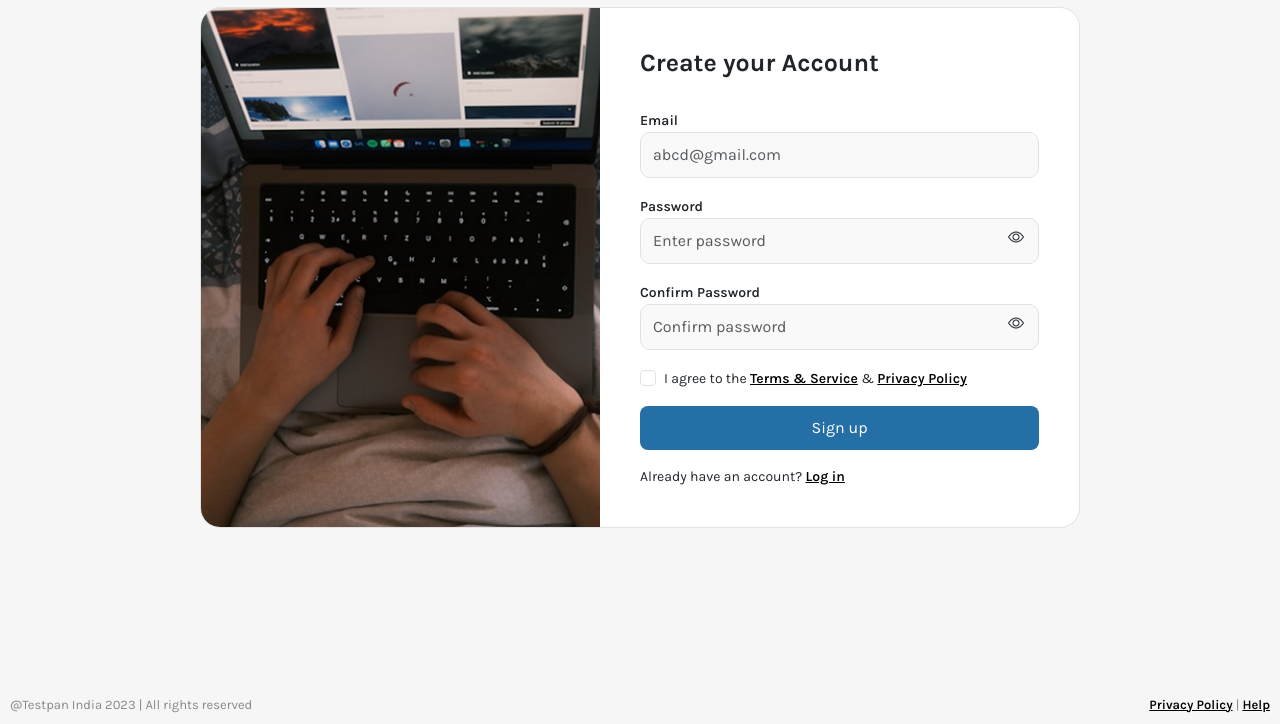
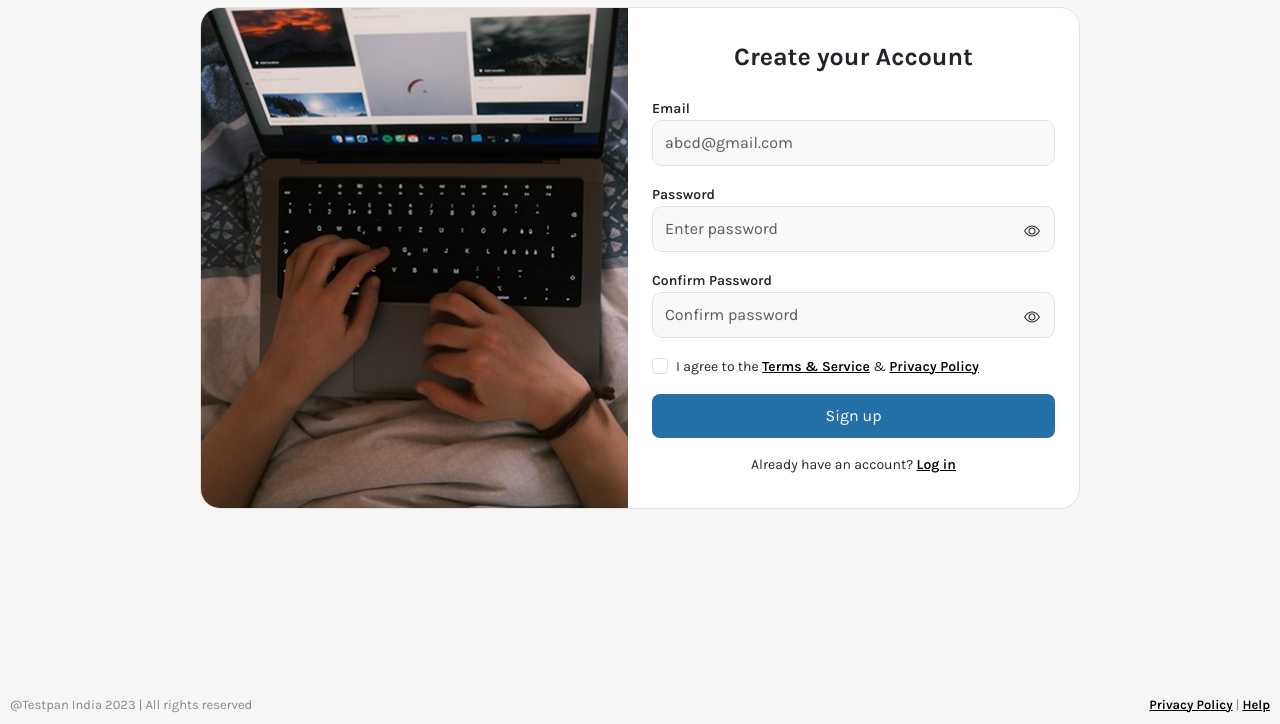
Before and after one commit to khanaman11/Manpower-portal, a plain HTML site: page index.html in a window 1280 px wide. Shown: the part 76-800 px from the top of the page. Drawn offline with nearby package versions, Linux system fonts and the light colour scheme.

Commit message:
last commit

```diff
--- a/css/style.css
+++ b/css/style.css
@@ -1383,7 +1383,12 @@ tr span {
 
 
 /* ********************************* Responsive style for mobile device ********************* */
+@media (max-width:786px) {
+    .back-btn{
+        width:  -webkit-fill-available;
 
+    }
+}
 
 /* Desktop me hamburger hide */
 .hamburger {
--- a/index.html
+++ b/index.html
@@ -18,26 +18,36 @@
 
 
 <body>
-    <!-- ***************************** logo section start ******************* -->
+    <!-- ***************************** header section start ******************* -->
     <div class="logo d-flex justify-content-between align-item-center pt-2 px-4 position-sticky top-0 header Zindex">
         <img src="./image/logo.png" alt="Testpan Logo" class="Testpan">
         <img src="./image/bmtc-logo.png" alt="bookmytest" class="bookmytest-logo">
     </div>
-    <!-- ***************************** Logo section end ******************** -->
+    <!-- ***************************** header section end ******************** -->
 
 
     <!-- ****************** Signup section start ********************** -->
-    <div class="signup-section info-box active" id="signupSection">
-        <div class="signup-container">
-            <div class="left-image"></div>
-            <div class="right-form">
-                <h3>Create your Account</h3>
+
+    <div class="container signup-section info-box active" id="signupSection">
+        <div class="row signup-container align-items-center">
+
+            <!-- Left Image Section -->
+            <div class="col-md-6 d-none d-md-block left-image">
+                <!-- You can add background-image via CSS -->
+            </div>
+
+            <!-- Right Form Section -->
+            <div class="col-md-6 col-12 right-form p-4">
+                <h3 class="mb-4 text-center">Create your Account</h3>
+
                 <form>
+                    <!-- Email Field -->
                     <div class="mb-3">
                         <label for="email" class="form-label">Email</label>
                         <input type="email" class="form-control input-bg" id="email" placeholder="abcd@gmail.com"
                             required>
                     </div>
+
                     <!-- Password Field -->
                     <div class="mb-3 position-relative">
                         <label for="password" class="form-label">Password</label>
@@ -45,7 +55,7 @@
                             placeholder="Enter password" required minlength="6">
                         <i class="bi bi-eye position-absolute" id="togglePasswordIcon"
                             onclick="togglePassword('password', 'togglePasswordIcon')"
-                            style="top: 32px; right: 15px; cursor: pointer;"></i>
+                            style="top: 38px; right: 15px; cursor: pointer;"></i>
                     </div>
 
                     <!-- Confirm Password Field -->
@@ -55,10 +65,10 @@
                             placeholder="Confirm password" required>
                         <i class="bi bi-eye position-absolute" id="toggleConfirmPasswordIcon"
                             onclick="togglePassword('confirmPassword', 'toggleConfirmPasswordIcon')"
-                            style="top: 32px; right: 15px; cursor: pointer;"></i>
+                            style="top: 38px; right: 15px; cursor: pointer;"></i>
                     </div>
 
-
+                    <!-- Terms Checkbox -->
                     <div class="form-check mb-3">
                         <input class="form-check-input" type="checkbox" id="agree">
                         <label class="form-check-label" for="agree">
@@ -66,15 +76,19 @@
                         </label>
                     </div>
 
+                    <!-- Submit Button -->
                     <button type="submit" class="btn btn-primary w-100 next-btn">Sign up</button>
 
-                    <div class="login-link-cnt">
-                        Already have an account? <a href="#" class="login-link" onclick="showLogin()">Log in</a>
+                    <!-- Login Link -->
+                    <div class="text-center mt-3 login-link-cnt">
+                        Already have an account?
+                        <a href="#" class="login-link" onclick="showLogin()">Log in</a>
                     </div>
                 </form>
             </div>
         </div>
     </div>
+
     <!-- ****************** Signup section end ********************** -->
 
 
@@ -98,6 +112,7 @@
             <button class="btn btn-primary w-100 next-btn">Verify</button>
         </div>
     </div>
+
     <!-- ******************** Email-verify-section end ******************* -->
 
 
```
